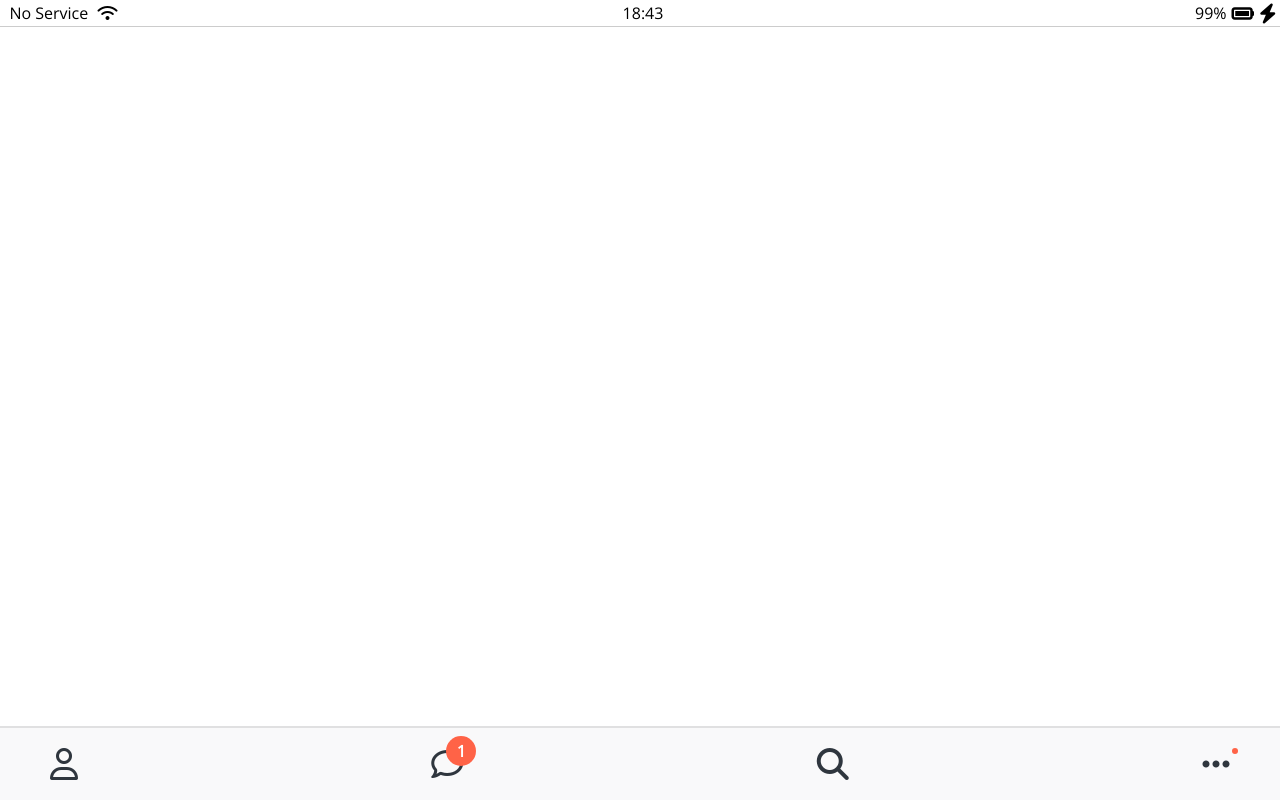
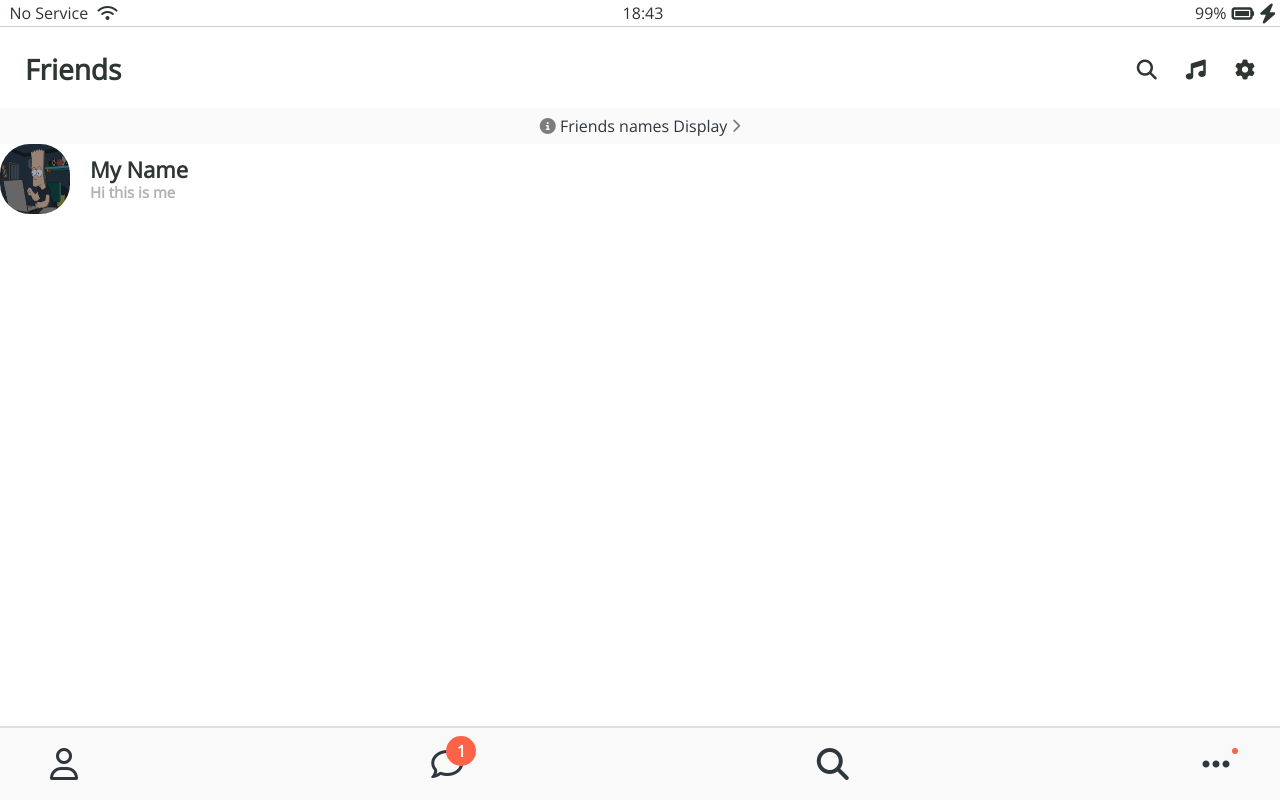
Before and after one commit to fghy788/HTML_CSS_STUDY, a plain HTML site: page friends.html in a window 1280 px wide. Drawn offline with nearby package versions, Linux system fonts and the light colour scheme; files whose address does not match are found by name.

Commit message:
friend update2
friend update2

```diff
--- /dev/null
+++ b/CSS/components/screen-header.css
@@ -0,0 +1,15 @@
+.screen-header {
+  display: flex;
+  justify-content: space-between;
+  align-items: center;
+  padding: 25px;
+}
+
+.screen-header__title {
+  font-size: 28px;
+  font-weight: 600;
+}
+
+.screen-header__icons span {
+  margin-left: 25px;
+}
--- /dev/null
+++ b/CSS/components/user-component.css
@@ -0,0 +1,24 @@
+.user-component {
+  display: flex;
+}
+.user-component :first-child {
+  display: flex;
+  align-items: center;
+}
+
+.user-component__avatar {
+  width: 70px;
+  height: 70px;
+  border-radius: 30px;
+  margin-right: 20px;
+}
+.user-component__text {
+  font-size: 22px;
+  font-weight: 600;
+}
+
+.user-component__subtitle {
+  font-size: 15px;
+  margin-top: 5px;
+  color: rgba(0, 0, 0, 0.3);
+}
--- /dev/null
+++ b/CSS/screens/friends.css
@@ -0,0 +1,11 @@
+#friends-display-link {
+  text-align: center;
+  display: block;
+  background-color: #fafafa;
+  padding: 10px 0px;
+  font-size: 16px;
+}
+
+#friends-display-link i {
+  color: rgba(0, 0, 0, 0.5);
+}
--- a/CSS/styles.css
+++ b/CSS/styles.css
@@ -4,10 +4,15 @@
 /*요소*/
 @import "components/status-bar.css";
 @import "components/nav-bar.css";
+@import "components/screen-header.css";
+@import "components/user-component.css";
 /*스크린*/
+@import "screens/friends.css";
 @import "screens/login.css";
 
 body {
   font-family: "Noto Sans KR", sans-serif;
   font-family: "Open Sans", sans-serif;
+  padding-top: 30px;
+  color: #2e3632;
 }
--- a/friends.html
+++ b/friends.html
@@ -27,7 +27,34 @@
       </div>
     </div>
 
-<nav class="nav">
+  <header class="screen-header">
+    <h1 class="screen-header__title">Friends</h1>
+    <div class="screen-header__icons">
+      <span><i class="fa-solid fa-magnifying-glass fa-lg"></i></span>
+      <span><i class="fa-solid fa-music fa-lg"></i></span>
+      <span><i class="fa-solid fa-gear fa-lg"></i></span>
+    </div>
+  </header>
+
+  <a id="friends-display-link">
+    <i class="fa-solid fa-circle-info"></i>
+    Friends names Display
+    <i class="fa-solid fa-chevron-right fa-sm"></i>
+  </a>
+
+  <div class="user-component">
+    <div class="user-component__column">
+      <img src="C:\Users\fghy7\Desktop\Study\HTML\kokoa_desktop\kokoa-clone\screenshot\KakaoTalk_Snapshot_20211015_231758.png"
+       class="user-component__avatar"/>
+      <div class="user-component__text">
+        <h4 class="user-component__title">My Name</h4>
+        <h6 class="user-component__subtitle">Hi this is me</h6>
+      </div>
+    </div>
+    <div class="user-component__column"></div>
+  </div>
+
+  <nav class="nav">
     <ul class="nav_list">
         <li calss="nav_btn"><a class="nav_link" href="friends.html"><i class="fa-regular fa-user fa-2x"></i></a></li>
         <li calss="nav_btn"><a class="nav_link" href="#">
```
Also changed, not shown: screenshot/KakaoTalk_Snapshot_20211015_231758.png (added).
